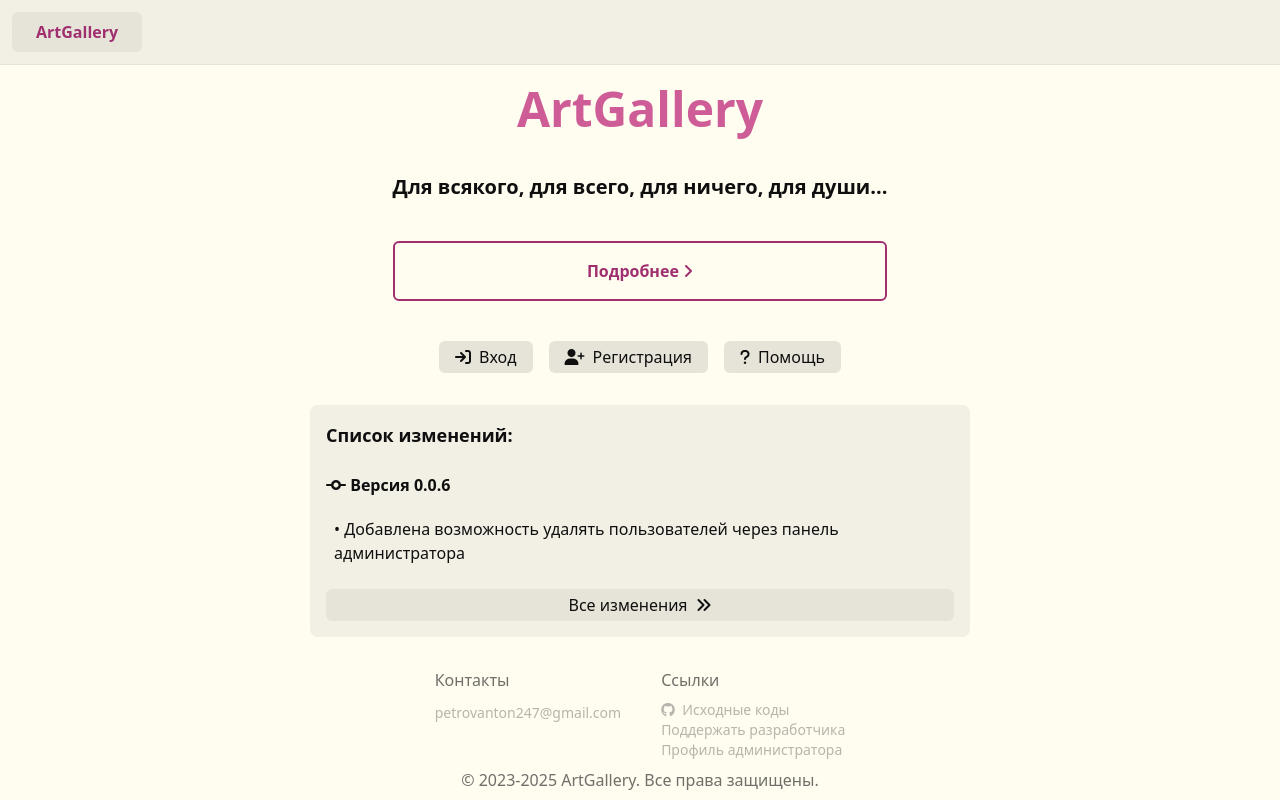
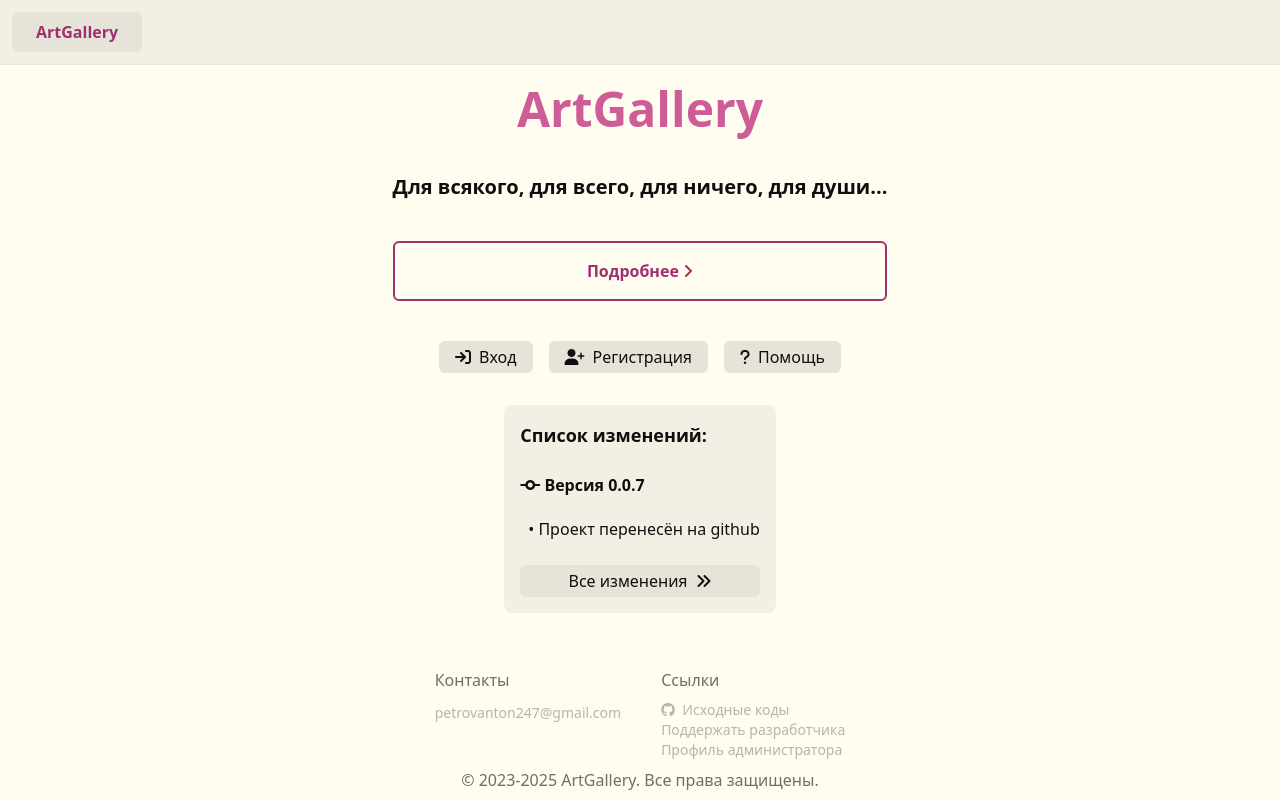
Before and after one commit to Katy248/art-gallery, a Vue app in the folder client/: page / in a window 1280 px wide. Built offline with nearby package versions, Linux system fonts and the light colour scheme.

Commit message:
Update changelogs

```diff
--- a/client/src/data/index.js
+++ b/client/src/data/index.js
@@ -15,6 +15,10 @@
   { name: "Профиль администратора", url: "http://80.74.25.113:5173/user/1" },
 ];
 const CHANGELOGS = [
+  {
+    title: "Версия 0.0.7",
+    changes: ["Проект перенесён на github"],
+  },
   {
     title: "Версия 0.0.6",
     changes: [
```
